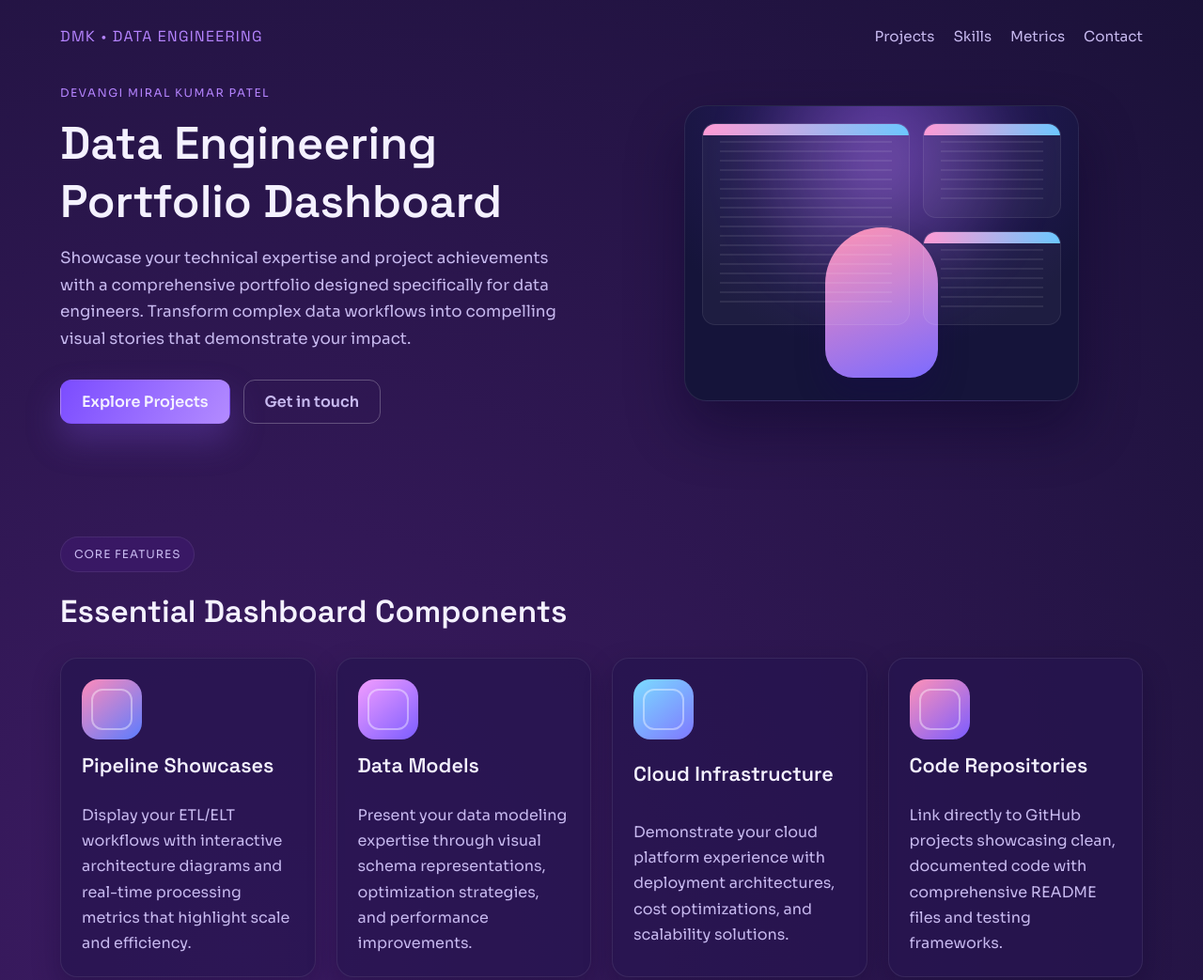
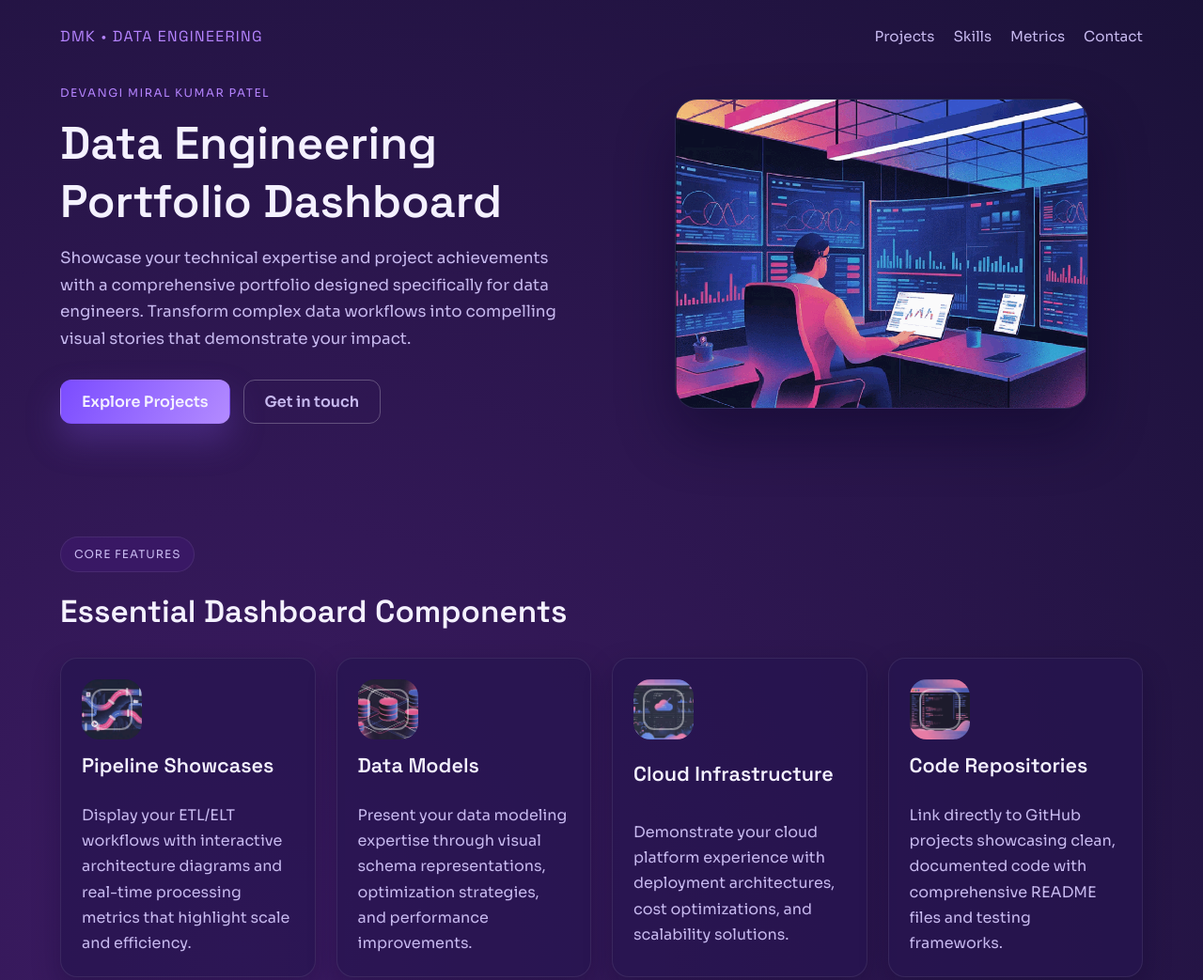
Before and after one commit to Devangi2217/portfolio, a plain HTML site: page index.html in a window 1280 px wide. Shown: the top 1043 px of the page at 94% size. Drawn offline with Linux system fonts and the light colour scheme.

Commit message:
Add PDF images to hero and feature cards

```diff
--- a/index.html
+++ b/index.html
@@ -40,26 +40,12 @@
               <a class="btn ghost" href="#contact">Get in touch</a>
             </div>
           </div>
-          <div class="hero-visual" aria-hidden="true">
-            <div class="hero-card">
-              <div class="hero-card__glow"></div>
-              <div class="hero-card__content">
-                <div class="hero-screens">
-                  <div class="screen screen-main">
-                    <div class="screen-bar"></div>
-                    <div class="screen-lines"></div>
-                  </div>
-                  <div class="screen screen-side">
-                    <div class="screen-bar"></div>
-                    <div class="screen-lines"></div>
-                  </div>
-                  <div class="screen screen-side alt">
-                    <div class="screen-bar"></div>
-                    <div class="screen-lines"></div>
-                  </div>
-                </div>
-                <div class="hero-figure"></div>
-              </div>
+          <div class="hero-visual">
+            <div class="hero-image">
+              <img
+                src="assets/hero-dashboard.png"
+                alt="Data engineer working across multiple dashboard screens"
+              />
             </div>
           </div>
         </div>
--- a/styles.css
+++ b/styles.css
@@ -180,77 +180,21 @@ p {
   justify-content: center;
 }
 
-.hero-card {
-  position: relative;
-  width: min(420px, 90vw);
+.hero-image {
+  width: min(440px, 92vw);
   aspect-ratio: 4 / 3;
   border-radius: 24px;
-  background: radial-gradient(circle at top, #2e1d6a, #15143a 70%);
+  overflow: hidden;
   border: 1px solid var(--border);
   box-shadow: var(--shadow);
-  overflow: hidden;
+  background: radial-gradient(circle at top, #2e1d6a, #15143a 70%);
 }
 
-.hero-card__glow {
-  position: absolute;
-  inset: -30% 10% 30% 10%;
-  background: radial-gradient(circle, rgba(186, 120, 255, 0.45), transparent 70%);
-  filter: blur(20px);
-}
-
-.hero-card__content {
-  position: absolute;
-  inset: 0;
-  display: flex;
-  align-items: flex-end;
-  justify-content: center;
-  padding: 24px;
-}
-
-.hero-screens {
-  position: absolute;
-  inset: 18px 18px 80px 18px;
-  display: grid;
-  grid-template-columns: 1.2fr 0.8fr;
-  gap: 14px;
-}
-
-.screen {
-  background: rgba(255, 255, 255, 0.04);
-  border-radius: 14px;
-  border: 1px solid rgba(255, 255, 255, 0.08);
-  position: relative;
-  overflow: hidden;
-}
-
-.screen-main {
-  grid-row: span 2;
-}
-
-.screen-bar {
-  height: 12px;
-  background: linear-gradient(90deg, #ff9ad5, #6cc7ff);
-}
-
-.screen-lines {
-  position: absolute;
-  inset: 18px;
-  background: repeating-linear-gradient(
-    180deg,
-    rgba(255, 255, 255, 0.2),
-    rgba(255, 255, 255, 0.2) 2px,
-    transparent 2px,
-    transparent 10px
-  );
-  opacity: 0.4;
-}
-
-.hero-figure {
-  width: 120px;
-  height: 160px;
-  border-radius: 60px 60px 30px 30px;
-  background: linear-gradient(160deg, #ff8fb2, #7c6bff);
-  box-shadow: 0 20px 30px rgba(23, 10, 70, 0.4);
+.hero-image img {
+  width: 100%;
+  height: 100%;
+  object-fit: cover;
+  display: block;
 }
 
 .feature-grid {
@@ -273,9 +217,11 @@ p {
   width: 64px;
   height: 64px;
   border-radius: 18px;
-  background: linear-gradient(140deg, #ff8bba, #5b7cff);
+  background: #221246;
   position: relative;
   overflow: hidden;
+  background-size: cover;
+  background-position: center;
 }
 
 .feature-thumb::after {
@@ -286,16 +232,20 @@ p {
   border-radius: 12px;
 }
 
+.thumb-pipeline {
+  background-image: url("assets/thumb-pipeline.png");
+}
+
 .thumb-model {
-  background: linear-gradient(140deg, #f39dff, #7b5dff);
+  background-image: url("assets/thumb-model.png");
 }
 
 .thumb-cloud {
-  background: linear-gradient(140deg, #7bdcff, #7f78ff);
+  background-image: url("assets/thumb-cloud.png");
 }
 
 .thumb-code {
-  background: linear-gradient(140deg, #ff92b7, #7b5cff);
+  background-image: url("assets/thumb-code.png");
 }
 
 .skills-grid {
```
Also changed, not shown: assets/hero-dashboard.png (added), assets/thumb-cloud.png (added), assets/thumb-code.png (added), assets/thumb-model.png (added), assets/thumb-pipeline.png (added).
